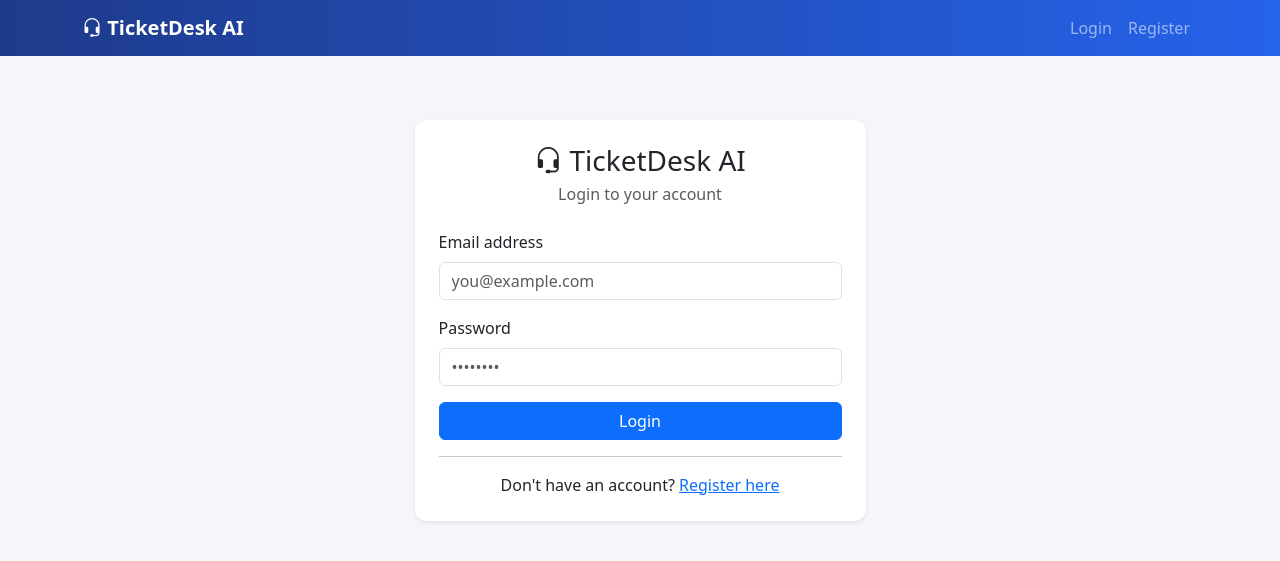
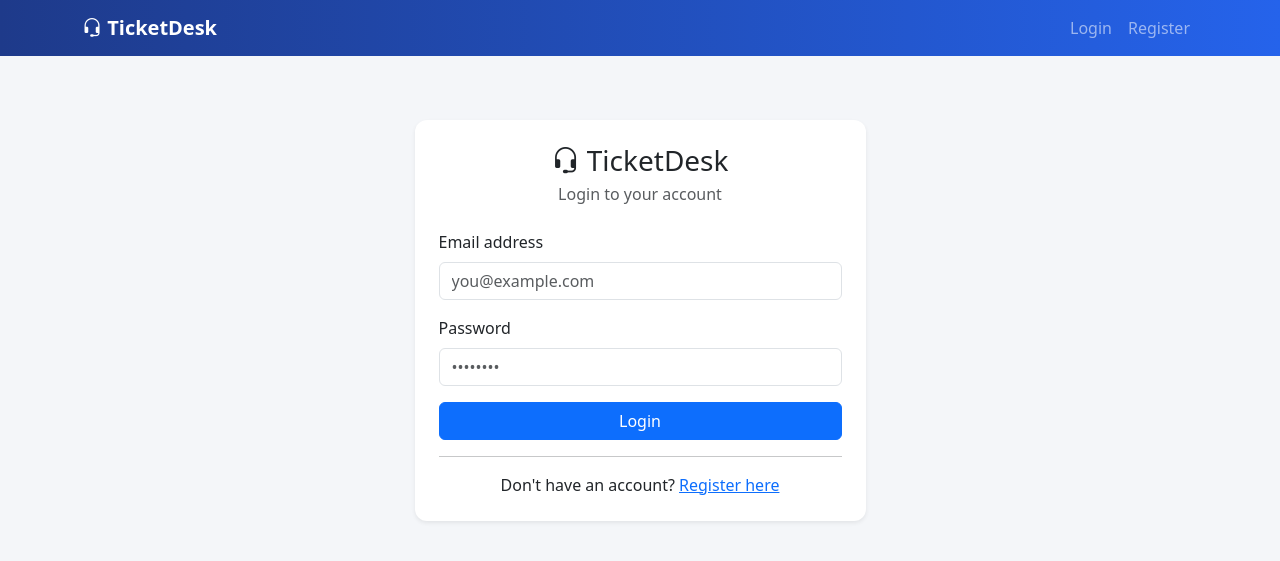
Before and after one commit to rajheek5311/Complaint_System, a Flask app: page /login in a window 1280 px wide. Shown: the top 561 px of the page. Run offline with Flask 3, Linux system fonts and the light colour scheme.

Commit message:
describe what you changed

```diff
--- a/app.py
+++ b/app.py
@@ -81,20 +81,20 @@ def create_default_admin():
     it creates one automatically so you can always log in as admin.
 
     Default Admin Login:
-        Email:    admin@example.com
+        Email:    admin@gmail.com
         Password: admin123
     """
     existing_admin = User.query.filter_by(role='admin').first()
     if not existing_admin:
         admin = User(
             name='System Admin',
-            email='admin@example.com',
+            email='admin@gmail.com',
             password_hash=generate_password_hash('admin123'),
             role='admin'
         )
         db.session.add(admin)
         db.session.commit()
-        print('>>> Default admin created: admin@example.com / admin123')
+        print('>>> Default admin created: admin@gmail.com / admin123')
 
 
 with app.app_context():
--- a/templates/base.html
+++ b/templates/base.html
@@ -17,7 +17,7 @@
 <nav class="navbar navbar-expand-lg navbar-dark app-navbar">
   <div class="container">
     <a class="navbar-brand fw-bold" href="{{ url_for('home') }}">
-      <i class="bi bi-headset"></i> TicketDesk AI
+      <i class="bi bi-headset"></i> TicketDesk
     </a>
     <button class="navbar-toggler" type="button" data-bs-toggle="collapse" data-bs-target="#navMenu">
       <span class="navbar-toggler-icon"></span>
--- a/templates/complaint_form.html
+++ b/templates/complaint_form.html
@@ -7,7 +7,7 @@
       <div class="card-body p-4">
         <h4 class="mb-1"><i class="bi bi-file-earmark-plus"></i> Raise a New Complaint</h4>
         <p class="text-muted mb-4">
-          Our AI will automatically detect the <strong>priority</strong> and <strong>category</strong>
+          Our website will automatically detect the <strong>priority</strong> and <strong>category</strong>
           of your complaint based on what you write.
         </p>
 
@@ -31,7 +31,7 @@
     </div>
 
     <div class="alert alert-light border mt-3 small">
-      <strong>How our AI classifies complaints:</strong>
+      <strong>How our webpage classifies complaints:</strong>
       <ul class="mb-0 mt-2">
         <li>Words like <em>urgent, asap, critical</em> → <strong>High priority</strong></li>
         <li>Words like <em>problem, issue, delay</em> → <strong>Medium priority</strong></li>
--- a/templates/login.html
+++ b/templates/login.html
@@ -5,7 +5,7 @@
   <div class="col-md-5">
     <div class="card shadow-sm auth-card">
       <div class="card-body p-4">
-        <h3 class="text-center mb-1"><i class="bi bi-headset"></i> TicketDesk AI</h3>
+        <h3 class="text-center mb-1"><i class="bi bi-headset"></i> TicketDesk </h3>
         <p class="text-center text-muted mb-4">Login to your account</p>
 
         <form method="POST" action="{{ url_for('auth.login') }}">
@@ -27,7 +27,7 @@
 
         <div class="alert alert-secondary mt-3 small mb-0">
           <strong>Default Admin Login (for testing):</strong><br>
-          Email: <code>admin@example.com</code><br>
+          Email: <code>admin@gmail.com</code><br>
           Password: <code>admin123</code>
         </div>
       </div>
--- a/templates/register.html
+++ b/templates/register.html
@@ -6,7 +6,7 @@
     <div class="card shadow-sm auth-card">
       <div class="card-body p-4">
         <h3 class="text-center mb-1"><i class="bi bi-person-plus"></i> Create Account</h3>
-        <p class="text-center text-muted mb-4">Join TicketDesk AI</p>
+        <p class="text-center text-muted mb-4">Join TicketDesk </p>
 
         <form method="POST" action="{{ url_for('auth.register') }}">
           <div class="mb-3">
```
Also changed, not shown: README.md.
